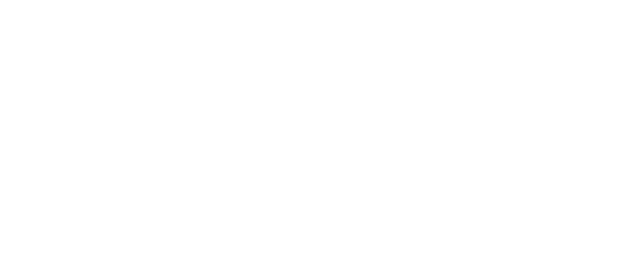
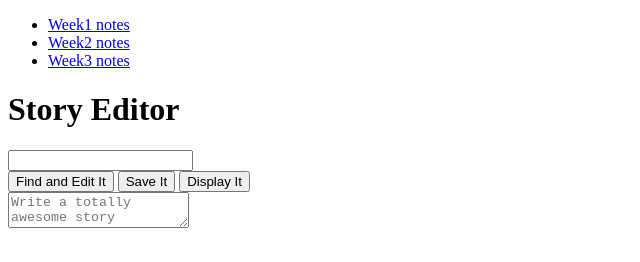
Before and after one commit to rachelblock2/WDD330, a plain HTML site: page index.html in a window 1280 px wide. Shown: the whole page, without its empty margins (0-640 px from the left). Drawn offline with Linux system fonts and the light colour scheme.

Commit message:
Rearranged index file content

```diff
--- a/index.html
+++ b/index.html
@@ -1,14 +1,33 @@
 <!DOCTYPE html>
 <html lang="en">
-<head>
-    <meta charset="UTF-8">
-    <meta http-equiv="X-UA-Compatible" content="IE=edge">
-    <meta name="viewport" content="width=device-width, initial-scale=1.0">
-    <title>Document</title>
-</head>
-<body>
-    <header></header>
-    <main></main>
+  <head>
+    <meta charset="UTF-8" />
+    <meta http-equiv="X-UA-Compatible" content="IE=edge" />
+    <meta name="viewport" content="width=device-width, initial-scale=1.0" />
+    <title>WDD 330 Assignment Landing Page</title>
+  </head>
+  <body>
+    <header>
+      <nav>
+        <!-- ul>li*10 -->
+        <ul></ul>
+      </nav>
+    </header>
+    <main>
+      <!-- Practice from "Doing Stuff with Web Things" -->
+      <h1>Story Editor</h1>
+      <input id=name_input></input>
+      <section>
+      <button onclick="loadStory()">Find and Edit It</button>
+      <button onclick="saveStory()">Save It</button>
+      <button onclick="displayStory()">Display It</button>
+      </section>
+      <textarea id="story_editor" placeholder="Write a totally awesome story
+      here."></textarea>
+      <section id="story_display"></section>
+    </main>
     <footer></footer>
-</body>
+
+    <script src="scripts/main.js"></script>
+  </body>
 </html>
--- /dev/null
+++ b/scripts/main.js
@@ -0,0 +1,79 @@
+const links = [
+    {
+    label: "Week1 notes",
+    url: "week1/index.html"
+    },
+    {
+    label: "Week2 notes",
+    url: "week2/index.html"
+    },
+    {
+    label: "Week3 notes",
+    url: "week3/index.html"
+    }
+]
+
+// SELECT UL TAG IN THE DOM
+let ul = document.querySelector("ul");
+
+// GOOD
+for (let i = 0; i < links.length; i++) {
+    // DO SOMETHING
+}
+
+// BETTER
+links.forEach(
+    link => {
+        ul.innerHTML +=
+        `
+        <li>
+            <a href="${link.url}">${link.label}</a>
+        </li>
+        `;
+    }
+);
+
+
+
+// Property is a variable in an object
+// JSON has quotes around properties and values, but JS objects only have it around values
+
+let students = [];
+
+let student1 = {
+    firstName: "Little",
+    lastName: "Timmy"
+}
+
+console.log(student1.firstName)
+
+let student2 = {
+    firstName: "Tiny",
+    lastName: "Sammy"
+}
+
+students.push(student1);
+students.push(student2);
+
+
+// PRACTICE FROM "DOING STUFF WITH WEB THINGS"
+
+// Displays written story as HTML upon user click input
+function displayStory() {
+    let storyHTML = document.querySelector("#story_editor").value
+    document.querySelector("#story_display").innerHTML = storyHTML
+}
+
+// Finds saved story upon user name entry and click input
+function loadStory() {
+    let storyName = document.querySelector("#name_input").value
+    let storyHTML = localStorage.getItem(storyName) //Finds the story bc of the key reference
+    document.querySelector("#story_editor").value = storyHTML
+}
+
+// Saves the story upon user click input
+function saveStory() {
+    let storyName = document.querySelector("#name_input").value
+    let storyHTML = document.querySelector("#story_editor").value
+    localStorage.setItem(storyName, storyHTML) // Stores the name and story as key/value pair
+}
```
